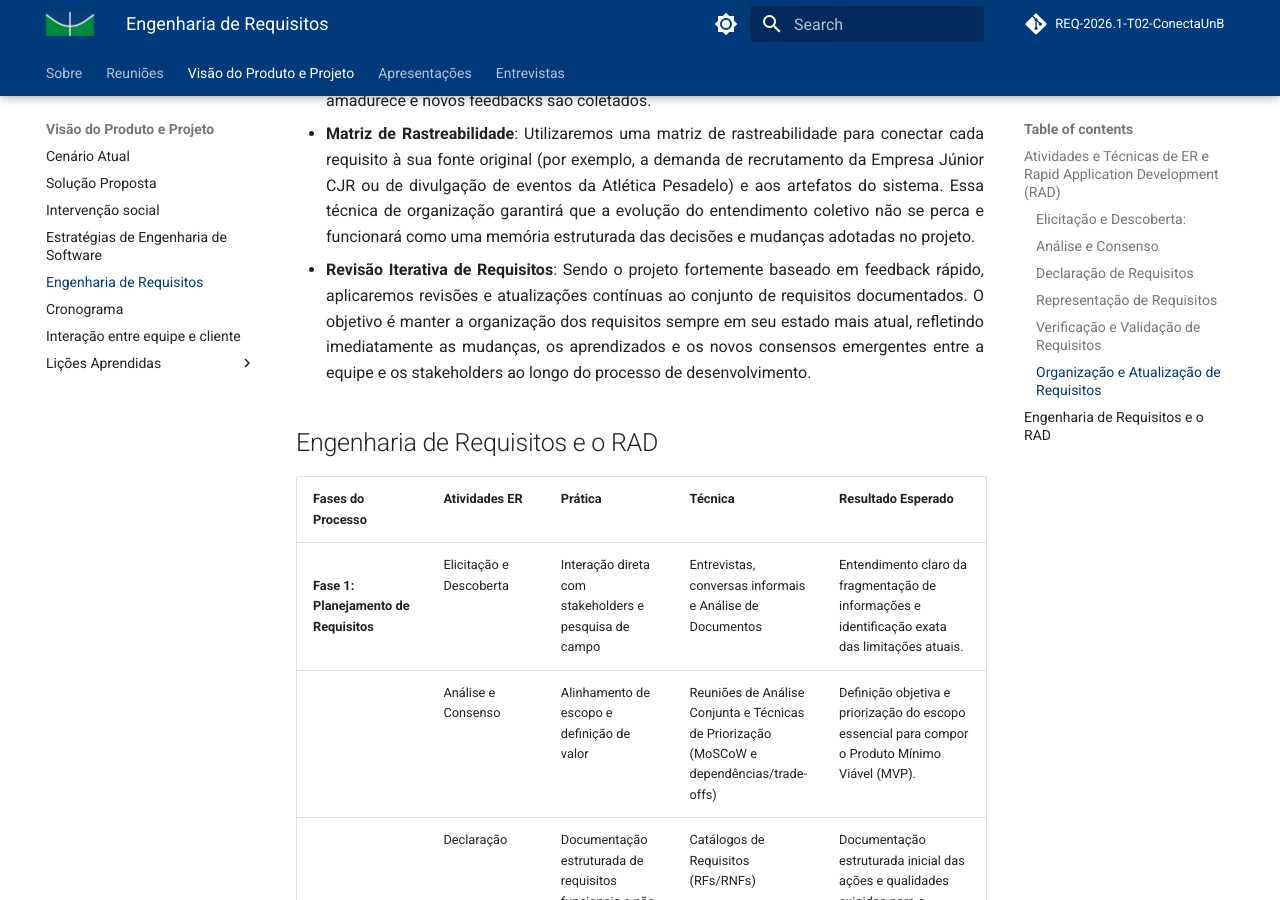
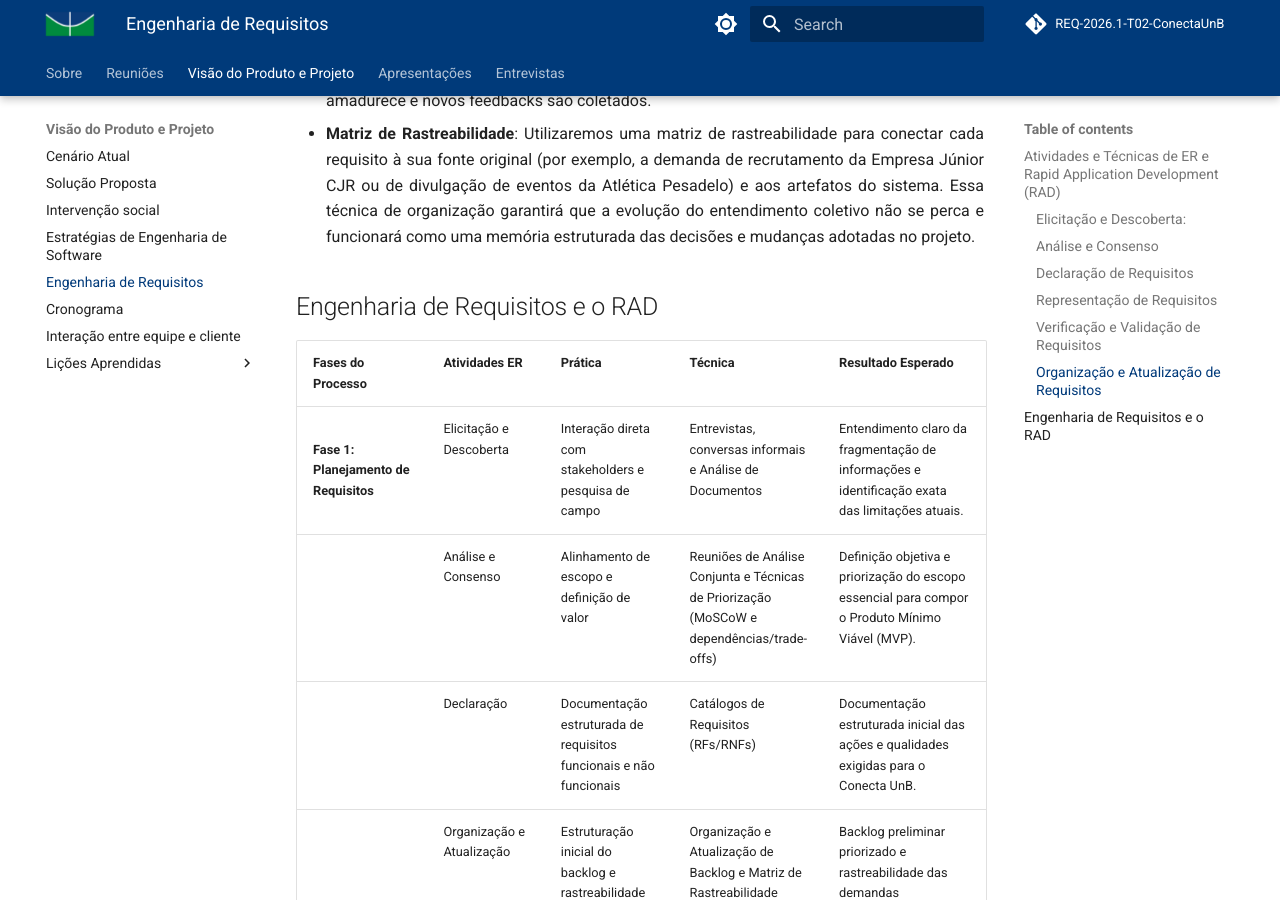
Before and after one commit to mdsreq-fga-unb/REQ-2026.1-T02-ConectaUnB, an MkDocs documentation site: the page built from docs/visaoDeProdutoProjeto/engenhariaDeRequisitos.md, in a window 1280 px wide and 900 px high, scrolled down 3354 px. Built offline with MkDocs 1.6.1 and Material for MkDocs 9.7.7, drawn with Linux system fonts in a browser that asks for light colours; comment, search, counter and statistics services are not loaded.

Commit message:
docs: remover revisão do tópico de atualização

```diff
--- a/docs/visaoDeProdutoProjeto/engenhariaDeRequisitos.md
+++ b/docs/visaoDeProdutoProjeto/engenhariaDeRequisitos.md
@@ -43,7 +43,7 @@ A organização e atualização dos requisitos está presente desde o Planejamen
 
 - **Organização e Atualização de Backlog**: Por termos optado pelo processo RAD iterativo e incremental com framework kanban, organizaremos os requisitos em um backlog dinâmico. Essa técnica estruturará as funcionalidades em uma lista priorizada, que será atualizada continuamente à medida que o entendimento do problema de fragmentação da UnB amadurece e novos feedbacks são coletados.
 - **Matriz de Rastreabilidade**: Utilizaremos uma matriz de rastreabilidade para conectar cada requisito à sua fonte original (por exemplo, a demanda de recrutamento da Empresa Júnior CJR ou de divulgação de eventos da Atlética Pesadelo) e aos artefatos do sistema. Essa técnica de organização garantirá que a evolução do entendimento coletivo não se perca e funcionará como uma memória estruturada das decisões e mudanças adotadas no projeto.
-- **Revisão Iterativa de Requisitos**: Sendo o projeto fortemente baseado em feedback rápido, aplicaremos revisões e atualizações contínuas ao conjunto de requisitos documentados. O objetivo é manter a organização dos requisitos sempre em seu estado mais atual, refletindo imediatamente as mudanças, os aprendizados e os novos consensos emergentes entre a equipe e os stakeholders ao longo do processo de desenvolvimento.
+
 
 ## Engenharia de Requisitos e o RAD
 
```
